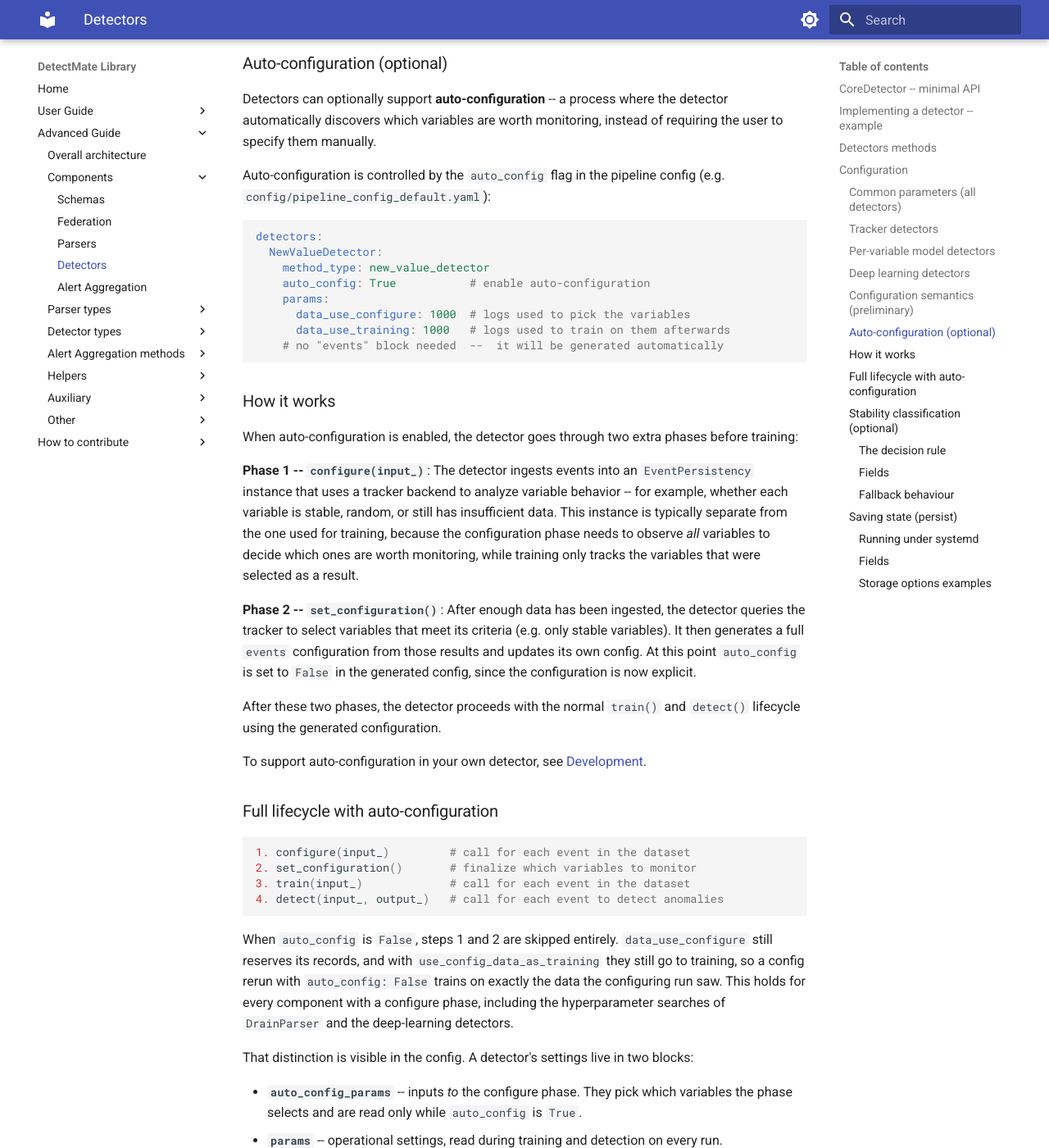
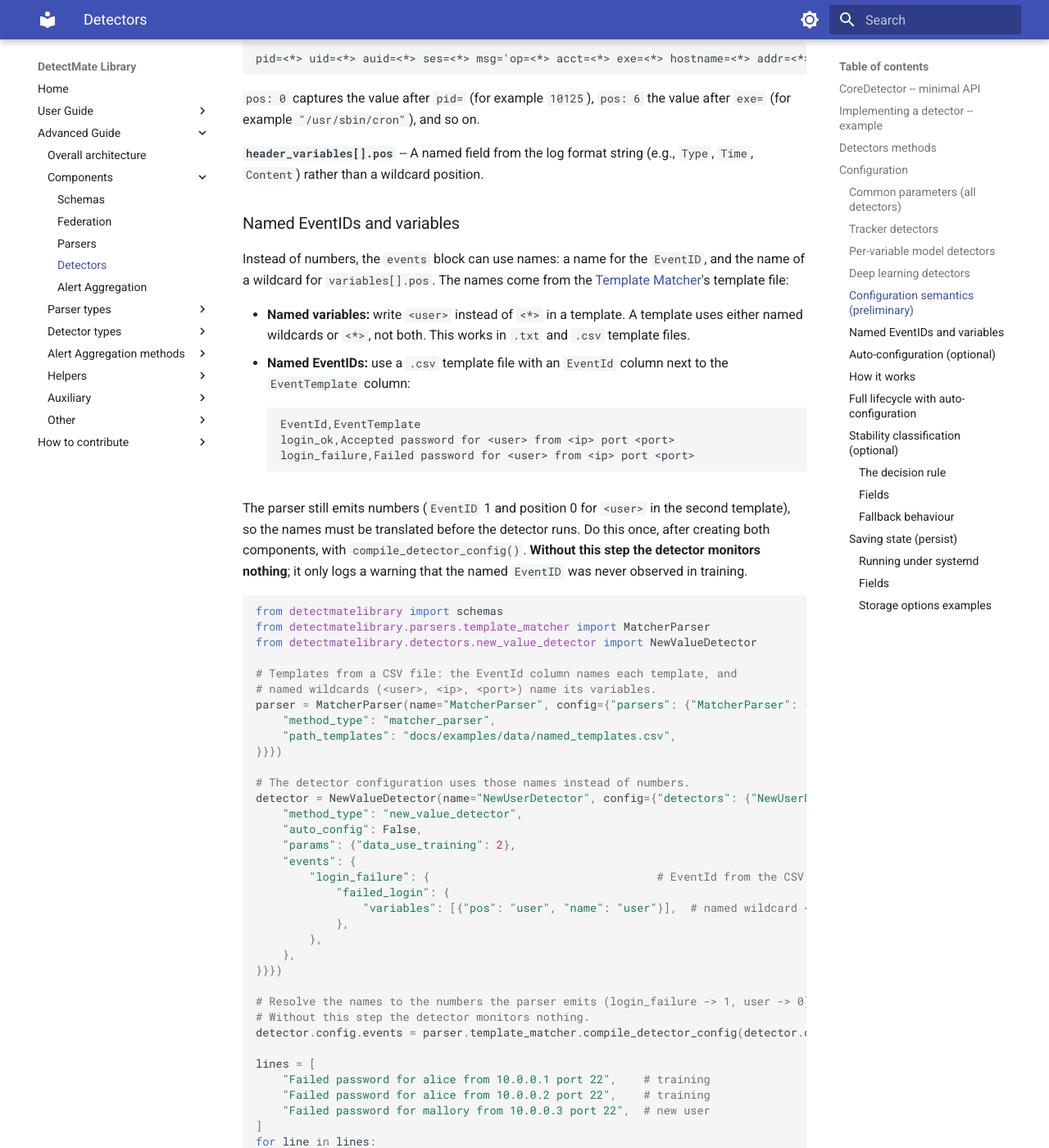
Before and after one commit to ait-detectmate/DetectMateLibrary, an MkDocs documentation site: the page built from docs/detectors.md, in a window 1280 px wide and 1400 px high, scrolled down 7089 px. Shown: the whole window at 82% size. Built offline with MkDocs 1.6.1 and Material for MkDocs 9.7.7, drawn with Linux system fonts in a browser that asks for light colours; some of the changed text lies outside the part shown.

Commit message:
add axplanation for nemed eventid and autoconfig

````diff
--- a/docs/detectors.md
+++ b/docs/detectors.md
@@ -138,6 +138,13 @@
 Every detector page shows a minimal, working configuration file next to its example. The
 reference below explains the blocks those files use.
 
+`auto_config` defaults to `True` for detectors, but the configure phase only runs when
+`data_use_configure` is set. A detector with an `events` block and no
+`data_use_configure` therefore uses that block even if `auto_config` is left out. The
+example configurations set `auto_config: false` anyway, to make this explicit. If
+`auto_config` is `True` *and* `data_use_configure` is set, the configure phase replaces the
+`events` block with its own selection.
+
 When `auto_config` is set to `False`, the detector expects an explicit `events` or `global` block that specifies exactly which variables to monitor. `events` refers to event-specific variables while `global` refers to variables, that are not bound to events (`header_variables` can but don't have to be event bound):
 
 ```yaml
@@ -248,7 +255,7 @@
 
 ### Configuration semantics (preliminary)
 
-**`events` key**  --  The integer key is the `EventID` (or `event_id`) to monitor (see the [Template Matcher](parsers/template_matcher.md) docs for how the EventID is assigned.
+**`events` key**  --  The key is the `EventID` (or `event_id`) to monitor: an integer as the parser emits it (see the [Template Matcher](parsers/template_matcher.md) docs for how the EventID is assigned), or a name (see [Named EventIDs and variables](#named-eventids-and-variables) below).
 
 **`global` key** - This one has a similar functionality as the `events` key but refers to variables, that are not bound to events (thus can only contain `header_variables`).
 
@@ -262,6 +269,31 @@
 `exe=` (for example `"/usr/sbin/cron"`), and so on.
 
 **`header_variables[].pos`**  --  A named field from the log format string (e.g., `Type`, `Time`, `Content`) rather than a wildcard position.
+
+### Named EventIDs and variables
+
+Instead of numbers, the `events` block can use names: a name for the `EventID`, and
+the name of a wildcard for `variables[].pos`. The names come from the
+[Template Matcher](parsers/template_matcher.md)'s template file:
+
+- **Named variables:** write `<user>` instead of `<*>` in a template. A template uses
+  either named wildcards or `<*>`, not both. This works in `.txt` and `.csv` template files.
+- **Named EventIDs:** use a `.csv` template file with an `EventId` column next to the
+  `EventTemplate` column:
+
+    ```text
+    --8<-- "docs/examples/data/named_templates.csv"
+    ```
+
+The parser still emits numbers (`EventID` 1 and position 0 for `<user>` in the second
+template), so the names must be translated before the detector runs. Do this once,
+after creating both components, with `compile_detector_config()`. **Without this step
+the detector monitors nothing**; it only logs a warning that the named `EventID` was
+never observed in training.
+
+```python
+--8<-- "docs/examples/detectors/named_events.py:example"
+```
 
 
 ### Auto-configuration (optional)
--- /dev/null
+++ b/docs/examples/data/named_templates.csv
@@ -0,0 +1,3 @@
+EventId,EventTemplate
+login_ok,Accepted password for <user> from <ip> port <port>
+login_failure,Failed password for <user> from <ip> port <port>
--- /dev/null
+++ b/docs/examples/detectors/named_events.py
@@ -0,0 +1,42 @@
+# --8<-- [start:example]
+from detectmatelibrary import schemas
+from detectmatelibrary.parsers.template_matcher import MatcherParser
+from detectmatelibrary.detectors.new_value_detector import NewValueDetector
+
+# Templates from a CSV file: the EventId column names each template, and
+# named wildcards (<user>, <ip>, <port>) name its variables.
+parser = MatcherParser(name="MatcherParser", config={"parsers": {"MatcherParser": {
+    "method_type": "matcher_parser",
+    "path_templates": "docs/examples/data/named_templates.csv",
+}}})
+
+# The detector configuration uses those names instead of numbers.
+detector = NewValueDetector(name="NewUserDetector", config={"detectors": {"NewUserDetector": {
+    "method_type": "new_value_detector",
+    "auto_config": False,
+    "params": {"data_use_training": 2},
+    "events": {
+        "login_failure": {                                  # EventId from the CSV
+            "failed_login": {
+                "variables": [{"pos": "user", "name": "user"}],  # named wildcard <user>
+            },
+        },
+    },
+}}})
+
+# Resolve the names to the numbers the parser emits (login_failure -> 1, user -> 0).
+# Without this step the detector monitors nothing.
+detector.config.events = parser.template_matcher.compile_detector_config(detector.config.events)
+
+lines = [
+    "Failed password for alice from 10.0.0.1 port 22",    # training
+    "Failed password for alice from 10.0.0.2 port 22",    # training
+    "Failed password for mallory from 10.0.0.3 port 22",  # new user
+]
+for line in lines:
+    alert = detector.process(parser.process(schemas.LogSchema({"log": line})))
+    print(dict(alert["alertsObtain"]) if alert else None)
+# None
+# None
+# {'EventID 1 - user': "Unknown value: 'mallory'"}
+# --8<-- [end:example]
````
